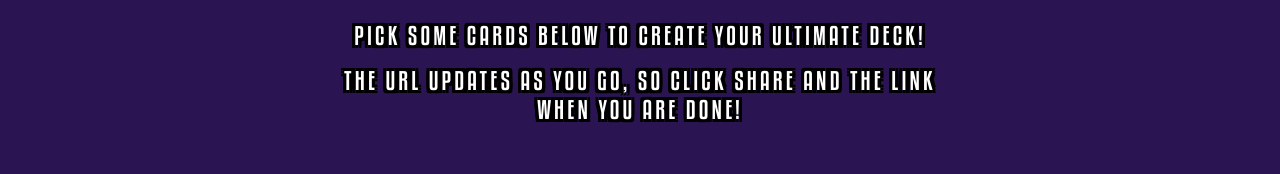
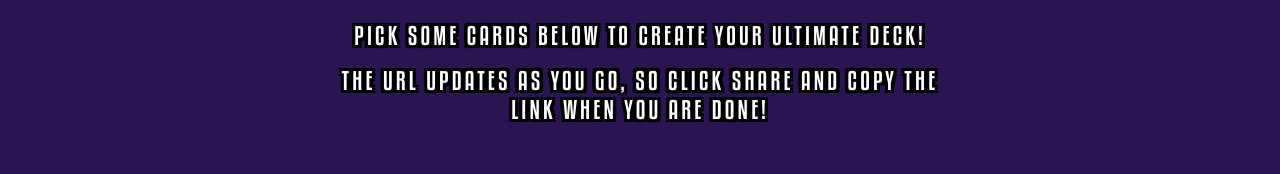
Before and after one commit to CoolDotty/fvf-decks, a React (Create React App) app: page / in a window 1280 px wide. Shown: the part 344-518 px from the top of the page. Built offline with nearby package versions, Linux system fonts and the light colour scheme.

Commit message:
change home page message

```diff
--- a/src/App.jsx
+++ b/src/App.jsx
@@ -181,7 +181,7 @@ export default function App() {
               Pick some cards below to create your ultimate deck!
             </p>
             <p>
-              The URL updates as you go, so click share and the link when you are done!
+              The URL updates as you go, so click share and copy the link when you are done!
             </p>
           </>
         ) : null}
```
